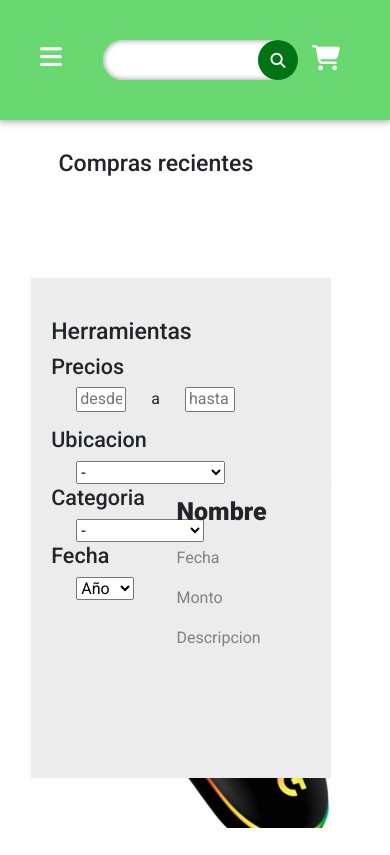
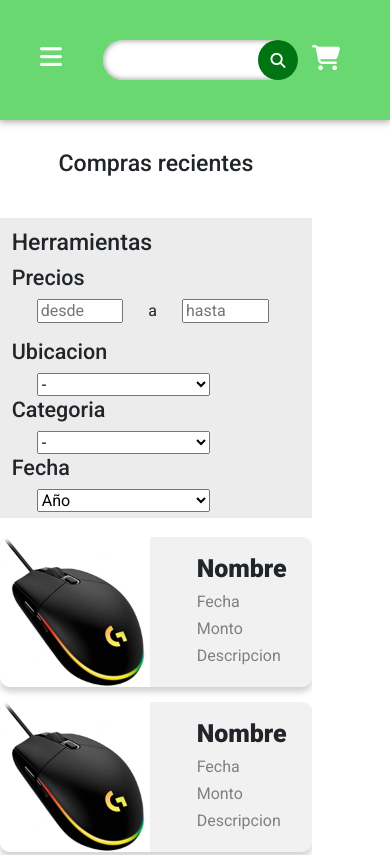
Before and after one commit to ArmandoLopez07/proyectocoder, a website: page html/recientes.html in a window 390 px wide. Shown: the top 855 px of the page. Drawn offline with Linux system fonts and the light colour scheme; no server answers.

Commit message:
pagina recientes

```diff
--- a/scss/_recientes.scss
+++ b/scss/_recientes.scss
@@ -1,15 +1,26 @@
 /* estilos reciente */
+
+.recomienda-titulo {
+  padding: 0;
+  padding-left: 15%;
+  margin: 0;
+  margin-top: 30px;
+  margin-bottom: 40px;
+  width: 600px;
+}
+.contenido-reciente {
+  display: flex;
+  flex-direction: row;
+  gap: 5%;
+  margin: 5%;
+  align-content: center;
+  justify-content: center;
+}
 .barra {
-  display: inline-block;
   background-color: rgb(236, 236, 236);
   height: 500px;
-  margin-left: 8%;
-  margin-top: 60px;
-  width: 300px;
-  margin-bottom: 100px;
-  position: absolute;
-  padding-left: 20px;
-  padding-top: 40px;
+  width: 20%;
+  padding: 3%;
 
   .barra h4 {
     margin: 15px;
@@ -20,22 +31,18 @@
   }
   input {
     display: inline-block;
-    width: 50px;
+    width: 30%;
     margin-left: 25px;
   }
   select {
     margin-left: 25px;
+    width: 60%;
   }
 }
-
 .recientes {
-  display: inline-block;
-  height: 550px;
-  width: 50vw;
-  margin-left: 35%;
-  margin-top: 60px;
   overflow-y: scroll;
-  margin-bottom: 90px;
+  height: 500px;
+  width: 50%;
 }
 .compra {
   height: 200px;
--- a/scss/_responsive.scss
+++ b/scss/_responsive.scss
@@ -113,4 +113,59 @@
   .datcont {
     width: 100%;
   }
+  //---------Responsive Recientes-------------------
+  .recomienda-titulo {
+    width: 100%;
+  }
+  .contenido-reciente {
+    display: flex;
+    width: 100%;
+    flex-direction: column;
+    gap: 5%;
+    margin: 5%;
+  }
+  .barra {
+    background-color: rgb(236, 236, 236);
+    height: 300px;
+    width: 80%;
+    padding: 3%;
+
+    select {
+      margin-left: 25px;
+      width: 60%;
+    }
+  }
+  .recientes {
+    height: 500px;
+    width: 80%;
+    margin-top: 5%;
+  }
+  .compra {
+    height: 150px;
+    background-color: rgb(241, 241, 241);
+    box-shadow: 0 5px 6px 0.1px lightgrey;
+    border-radius: 10px;
+    display: inline-block;
+    width: 100%;
+    margin-bottom: 15px;
+    img {
+      height: 100%;
+      border-radius: 10px 0 0 10px;
+      vertical-align: top;
+    }
+  }
+  .descripcion {
+    display: inline-block;
+    position: relative;
+    margin-top: 10px;
+    margin-left: 40px;
+    p {
+      padding: 0;
+      margin: 3%;
+    }
+  }
+  .titulorec {
+    font-weight: 800;
+    font-size: 25px;
+  }
 }
```
Also changed, not shown: estilos/main.css.
